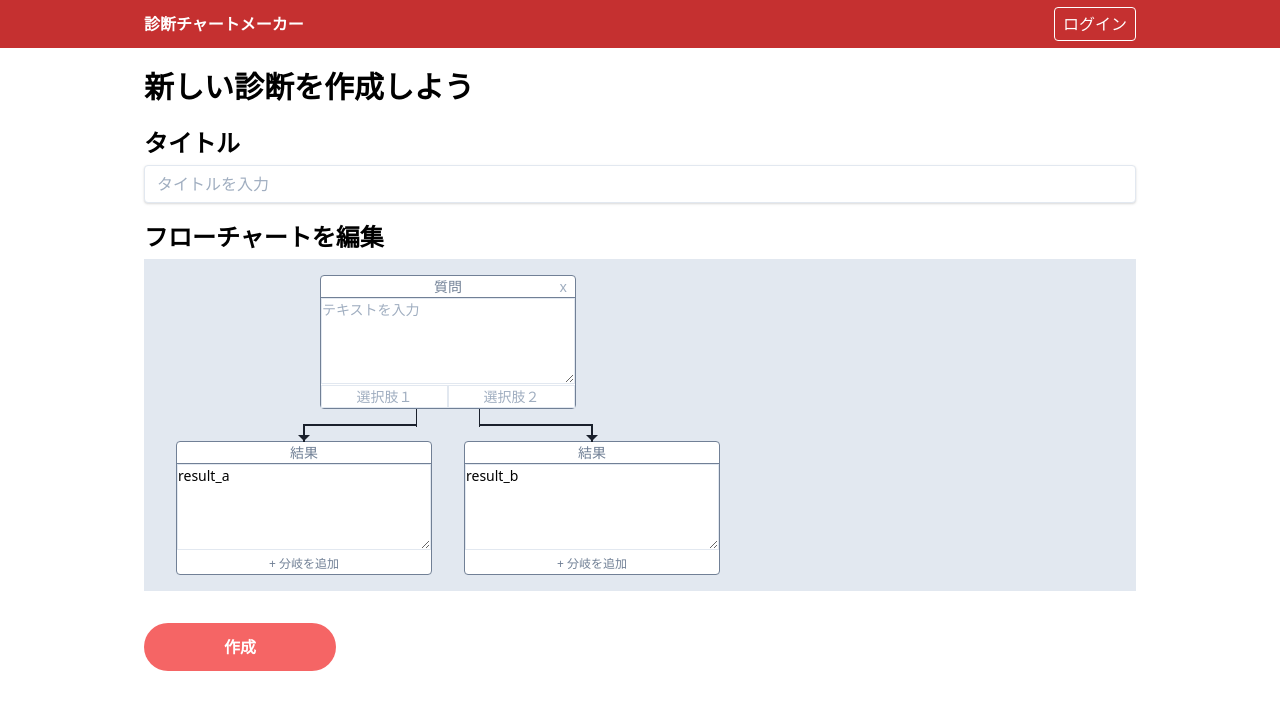
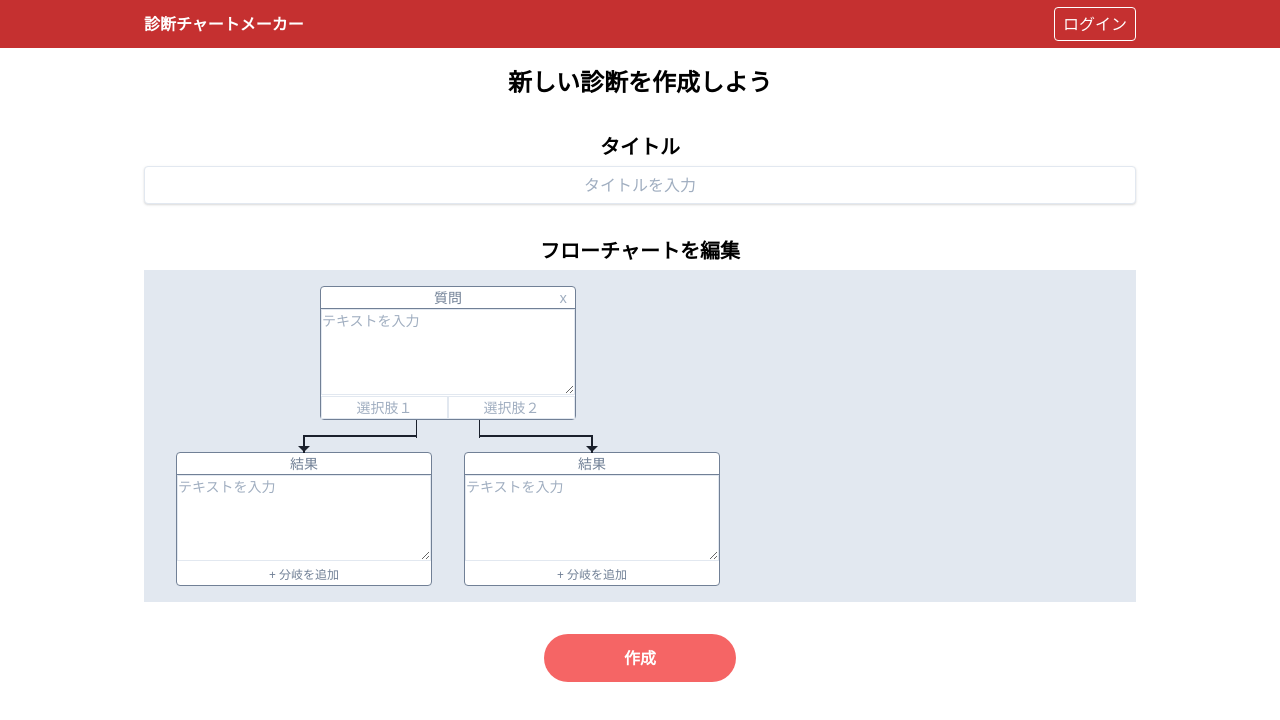
Before and after one commit to retoruto-carry/shindan-chart-maker, a Nuxt app: page /posts/create in a window 1280 px wide. Shown: the top 720 px of the page. Built offline with nearby package versions, Linux system fonts and the light colour scheme; no server answers; what tailwindcss-spinner would draw is missing.

Commit message:
:+1: ツイートボタンを追加

```diff
--- a/pages/posts/_id.vue
+++ b/pages/posts/_id.vue
@@ -23,7 +23,13 @@
         <span class="whitespace-pre-wrap">{{ currentNodeTree.text }}</span>
       </p>
       <button
-        class="bg-gray-500 hover:bg-gray-700 text-white font-bold py-2 px-4 rounded"
+        class="block bg-blue-500 hover:bg-blue-700 text-white font-bold py-2 px-4 rounded mx-auto mb-2"
+        @click="handleTweetResultClicked"
+      >
+        結果をツイート
+      </button>
+      <button
+        class="block bg-gray-500 hover:bg-gray-700 text-white font-bold py-2 px-4 rounded mx-auto"
         @click="handleResetClicked"
       >
         最初から
@@ -87,6 +93,18 @@ export default Vue.extend({
     handleResetClicked(): void {
       const post = this.post! as Post
       this.currentNodeTree = post.nodeTree
+    },
+    handleTweetResultClicked(): void {
+      const currentNodeTree = this.currentNodeTree! as NodeTree
+      const post = this.post! as Post
+      const tweet: string =
+        'https://twitter.com/intent/tweet?url=' +
+        encodeURIComponent(`${process.env.BASE_URL}/posts/${post.id}`) +
+        '&text=' +
+        encodeURIComponent(
+          `【結果】\r\n${currentNodeTree.text}\r\n\r\n${post.title} - 診断チャートメーカー`
+        )
+      window.open(tweet)
     }
   },
   head() {
--- a/pages/posts/create.vue
+++ b/pages/posts/create.vue
@@ -1,15 +1,15 @@
 <template>
-  <div>
-    <h1 class="text-3xl font-bold mb-4">新しい診断を作成しよう</h1>
+  <div class="text-center">
+    <h1 class="text-2xl font-bold mb-8">新しい診断を作成しよう</h1>
     <form @submit.prevent="submitPost">
-      <h2 class="text-2xl font-semibold mb-1">タイトル</h2>
+      <h2 class="text-xl font-semibold mb-1">タイトル</h2>
       <input
         v-model="title"
-        class="shadow appearance-none border rounded w-full py-2 px-3 text-gray-700 leading-tight focus:outline-none focus:shadow-outline"
+        class="shadow appearance-none border text-center rounded w-full py-2 px-3 text-gray-700 leading-tight focus:outline-none focus:shadow-outline"
         type="text"
         placeholder="タイトルを入力"
       />
-      <h2 class="text-2xl font-semibold mb-1 mt-4">フローチャートを編集</h2>
+      <h2 class="text-xl font-semibold mb-1 mt-8">フローチャートを編集</h2>
       <div class="w-full overflow-scroll bg-gray-300 p-4">
         <QuestionNode :node-tree="nodeTree" />
       </div>
@@ -43,14 +43,14 @@ const nodeTreeData: NodeTree = {
       label: '',
       nodeTree: {
         type: 'RESULT',
-        text: 'result_a'
+        text: ''
       }
     },
     {
       label: '',
       nodeTree: {
         type: 'RESULT',
-        text: 'result_b'
+        text: ''
       }
     }
   ]
```
